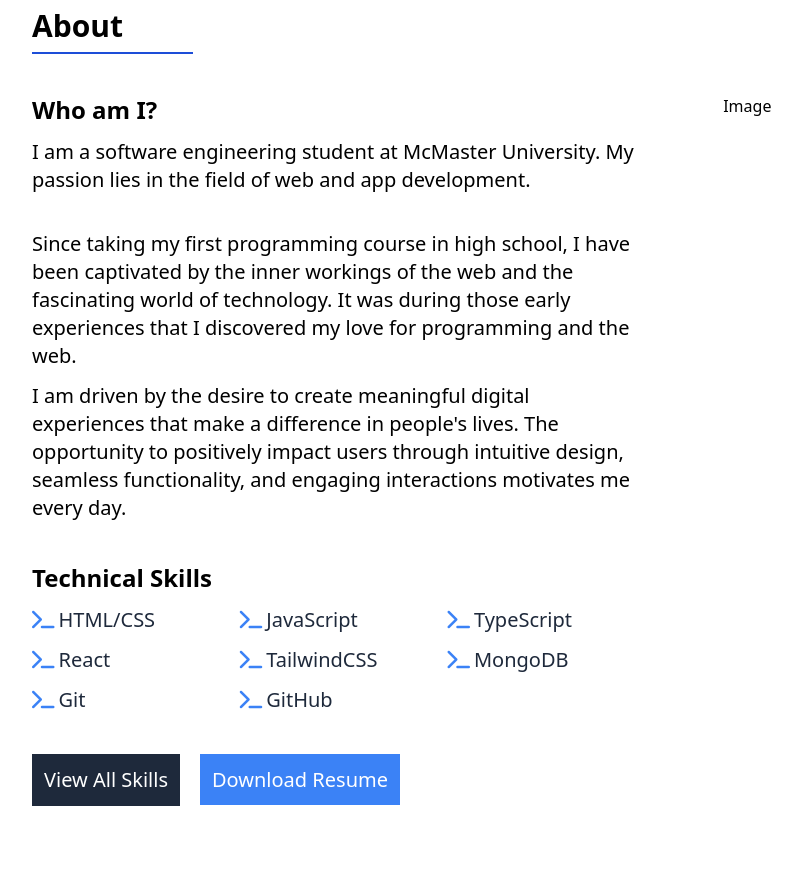
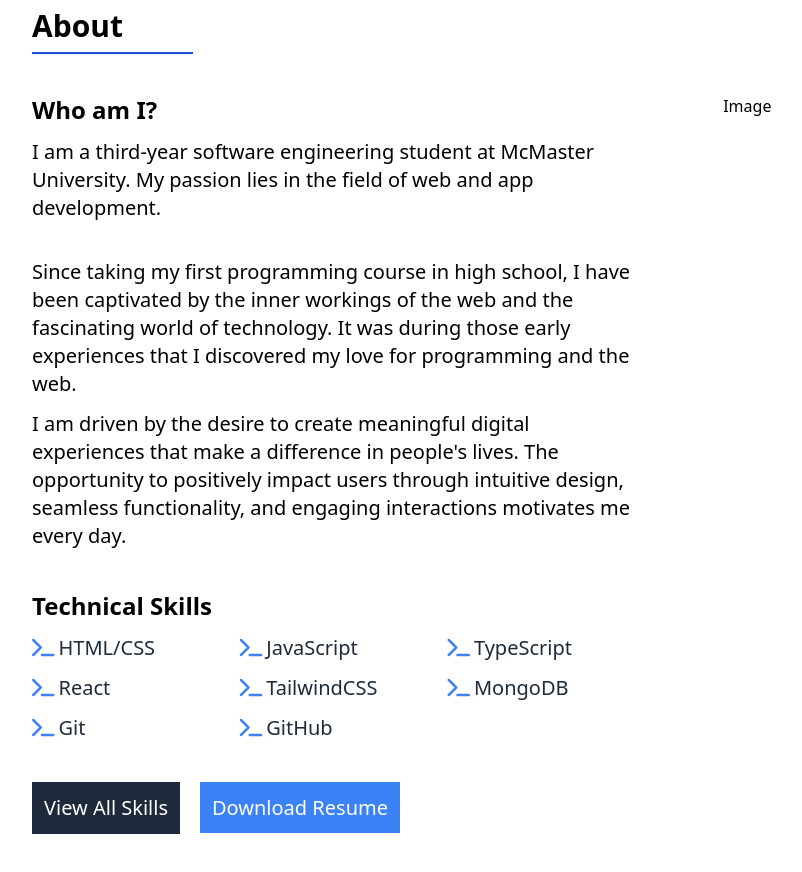
Before and after one commit to HamzaAbouJaib/portfolio, a React (Vite) app: page / in a window 1280 px wide. Shown: the part 880-1752 px from the top of the page, without its empty margins (72-874 px from the left). Built offline with nearby package versions, Linux system fonts and the light colour scheme; the HTML template or start-up script is replaced by a standard one.

Commit message:
Update about text

```diff
--- a/src/components/AboutPage.jsx
+++ b/src/components/AboutPage.jsx
@@ -32,8 +32,8 @@ export const AboutPage = () => {
         <div className="flex justify-between flex-col col-span-6 max-lg:pr-8">
           <h3 className="text-2xl font-semibold mb-3">Who am I?</h3>
           <p className="text-xl mb-3">
-            I am a software engineering student at McMaster University. My
-            passion lies in the field of web and app development.
+            I am a third-year software engineering student at McMaster
+            University. My passion lies in the field of web and app development.
           </p>
           <br />
           <p className="mb-3 text-xl">
```
